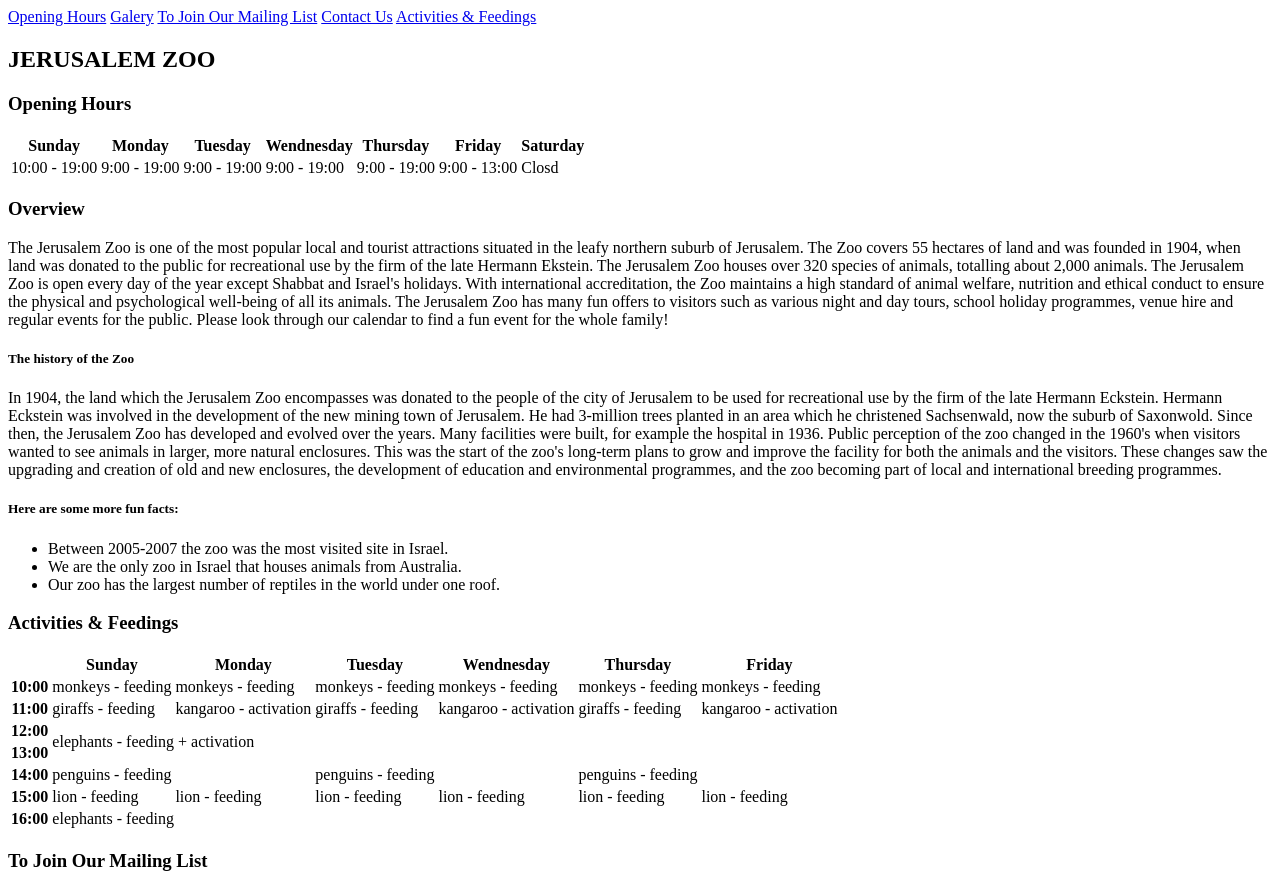
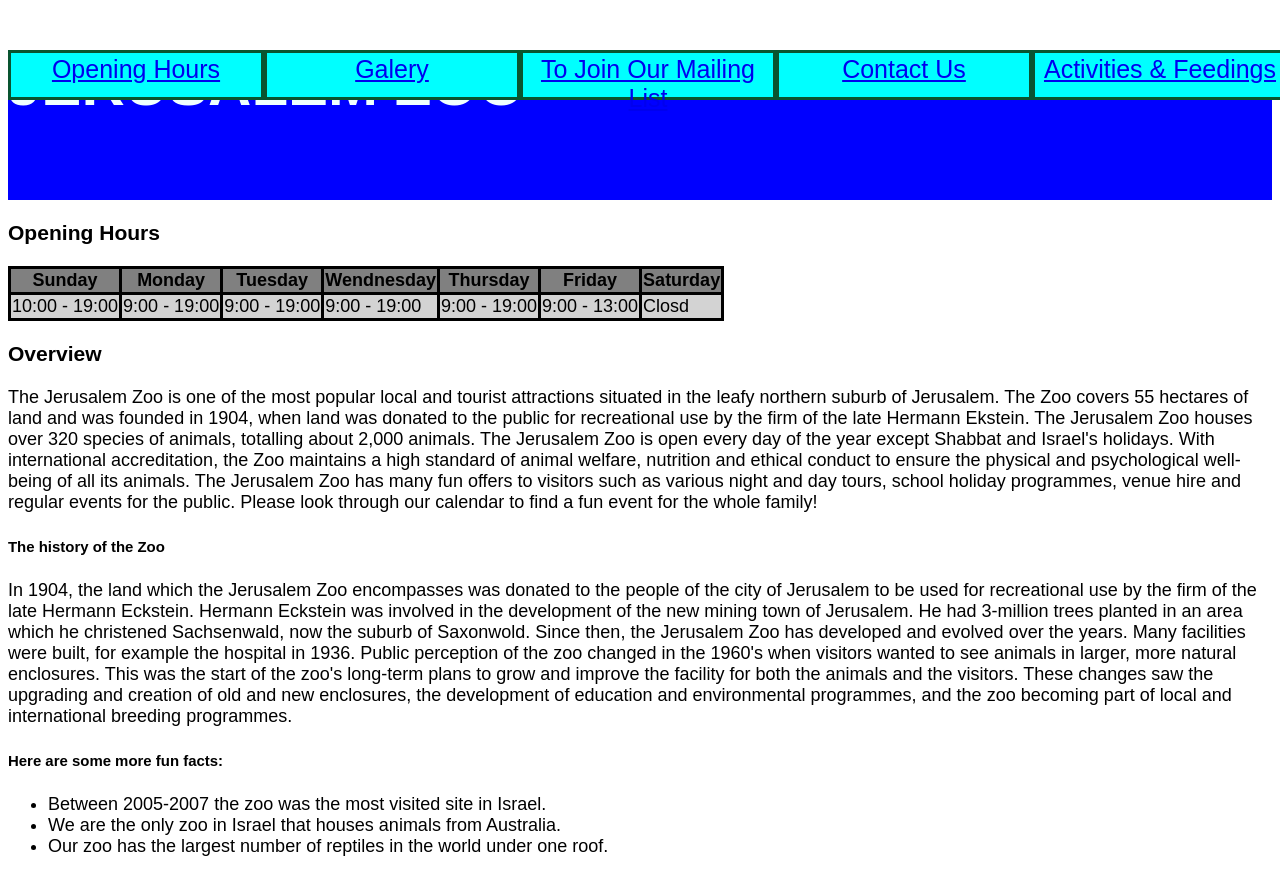
Before and after one commit to avichayk1/html, a plain HTML site: page ZOOweb/index.html in a window 1280 px wide. Shown: the top 875 px of the page. Drawn offline with Linux system fonts and the light colour scheme.

Commit message:
added styling

```diff
--- a/ZOOweb/style.css
+++ b/ZOOweb/style.css
@@ -1,8 +1,28 @@
+html{
+    font-size: 18px;
+    font-family: Arial, Helvetica, sans-serif;
+}
+
+h1{
+    font-size: 60px;
+}
 #main title{
     display:inline;
     margin-top: 0px;;
-    width:50%;
+    width:100%;
+    height: 400px;
+    text-align: center;
 }
+
+.header{
+    background-color: blue;
+    color: azure;
+    height: 150px;
+}
+
+
+
+
 #img1{
     float:left;
     width:25%;
@@ -11,3 +31,51 @@
     float: right;
     width:25%;
 }
+
+.navigation{
+    display: flex;
+    flex-wrap: nowrap;
+    width: 100%;
+    height: 50px;
+    justify-content: space-around;
+    align-items: stretch;
+    position: fixed;
+}
+
+.link{
+    text-align: center;
+    width: 200px;
+    border: 3px solid rgb(9, 84, 48);
+    background-color: aqua;
+    padding: 2px;
+    flex: 1;
+    font-size: 25px;
+
+}
+table{
+    border-collapse: collapse;
+    border: 3px solid black;
+}
+
+.activities td{
+    text-align: center;
+}
+
+.galery_container{
+    display: grid;
+    grid-gap: 5px;
+    grid-template-columns: repeat(auto-fit, minmax(100px, 1fr));
+    grid-auto-rows: 75px;
+}
+
+tr, td, th{
+    border: 3px solid black;
+}
+
+.hour{
+    background-color: lightgray;
+}
+
+.days{
+    background-color: gray;
+}
```
